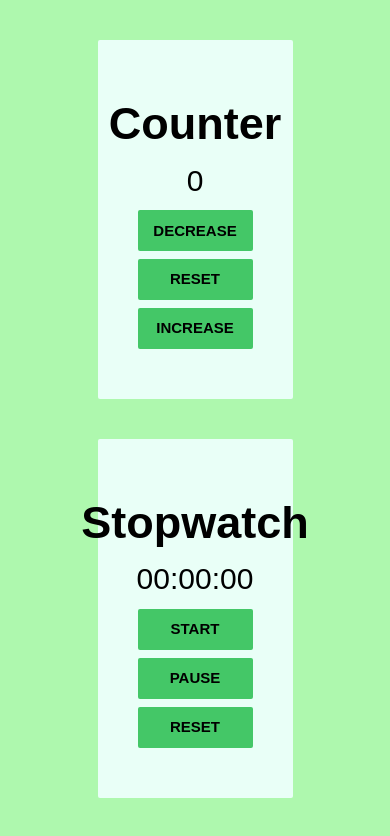
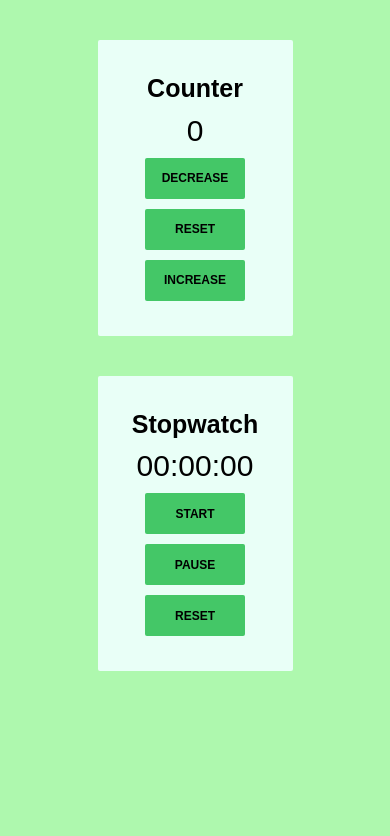
Before and after one commit to AlisaWonder/Counter-Stopwatch, a plain HTML site: page index.html in a window 390 px wide. Drawn offline with Linux system fonts and the light colour scheme; a web font is replaced by a local one.

Commit message:
mobile version fixed

```diff
--- a/style.css
+++ b/style.css
@@ -93,7 +93,7 @@ select {
 
 .container{
   background-color: rgb(233, 255, 247);
-  padding: 50px;
+  padding: 30px;
   width: 100%;
   margin-top: 40px;
   display: flex;
@@ -115,3 +115,26 @@ select {
   background:#44c767;
 
 }
+
+@media only screen and (max-width: 968px)  {
+  .main h2 {
+    font-size: 25px;
+  }
+  .button {
+    width: 100px;
+    font-size:12px;
+  }
+
+}
+
+@media only screen and (max-width: 767px)  {
+ .counter-buttons {
+   display: flex;
+
+   flex-direction: column;
+ }
+
+ .button {
+  margin: 5px;
+}
+}
```
